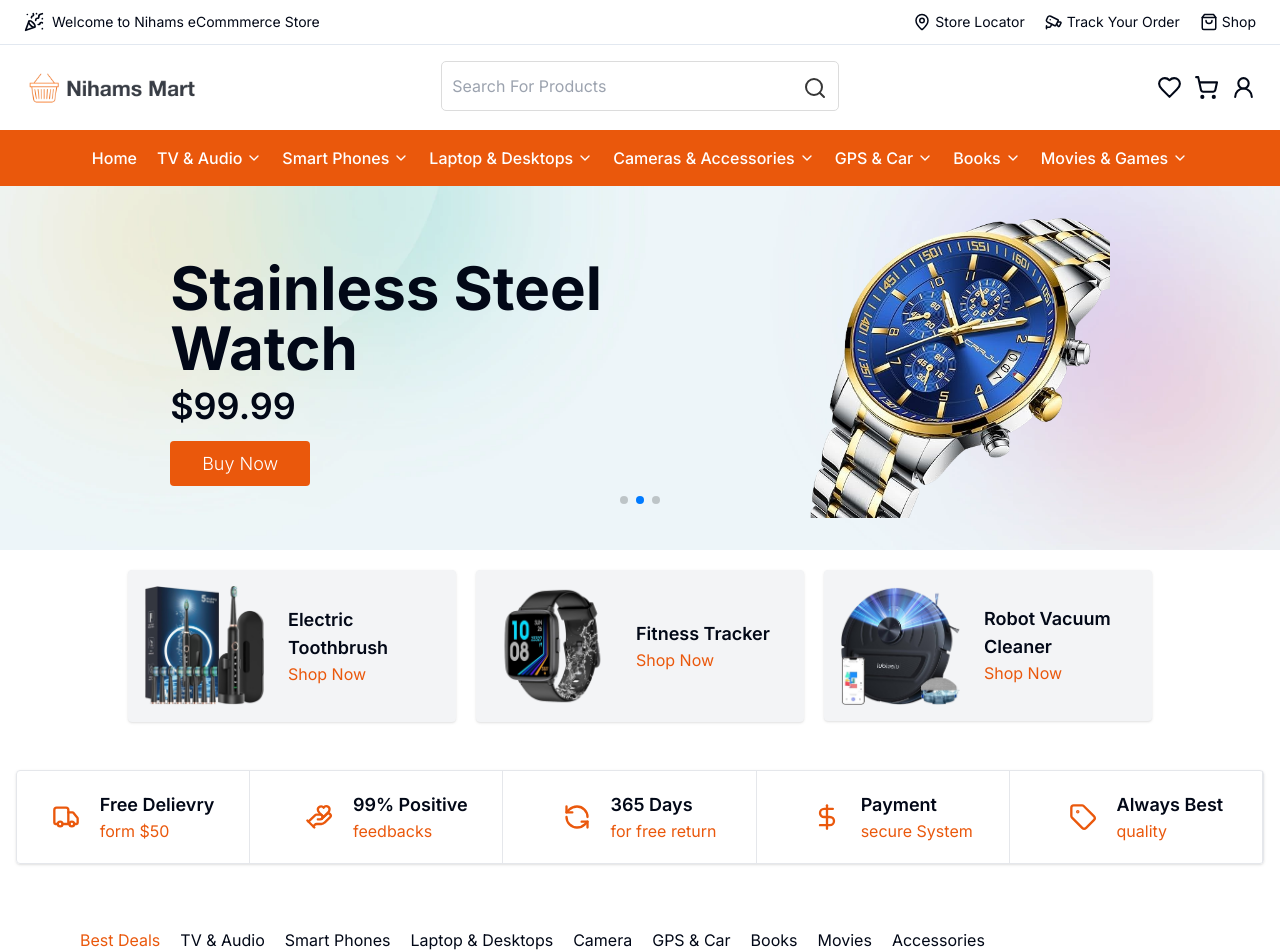
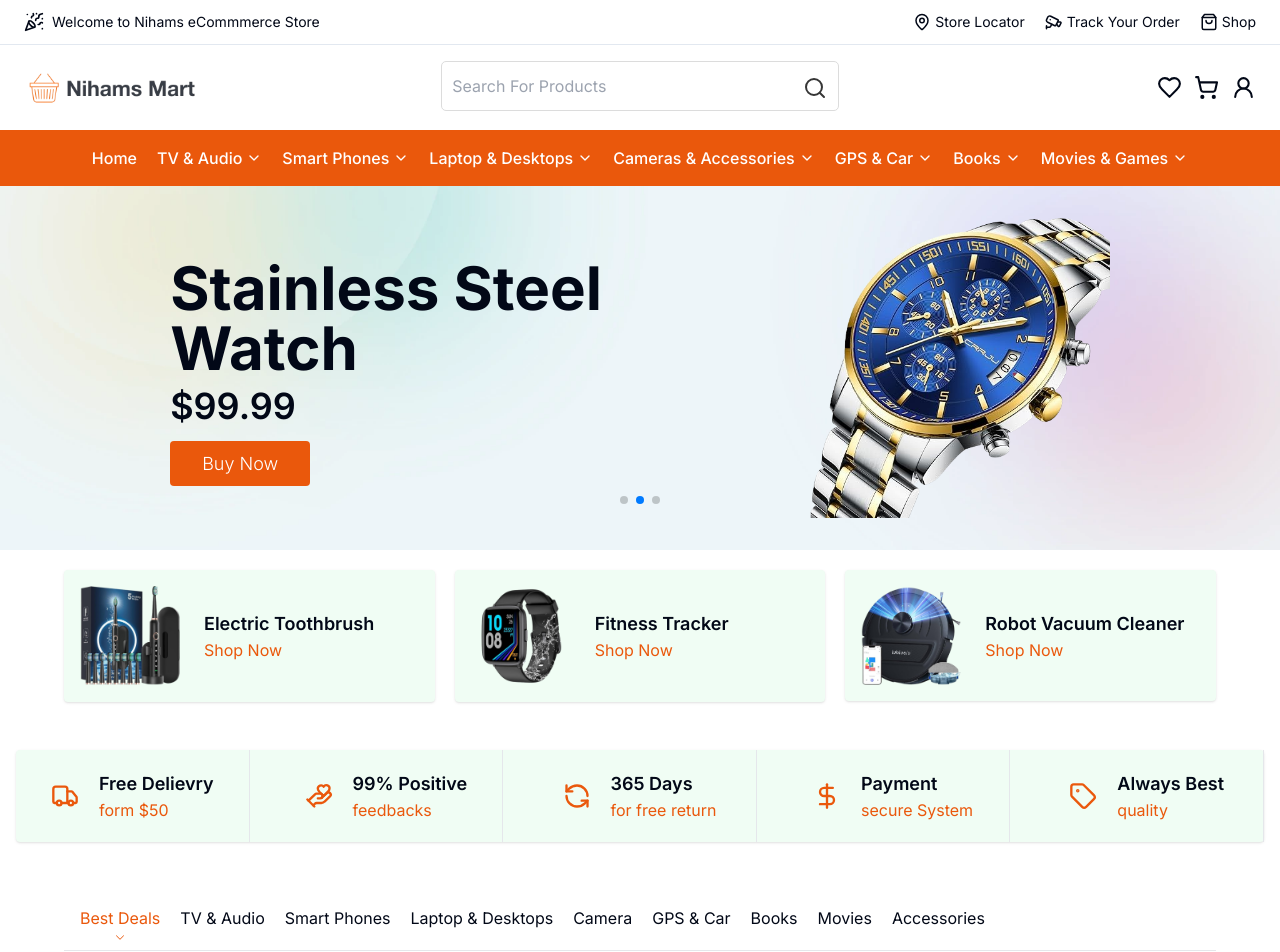
Before and after one commit to AhshanHabib26/Nihams-Ecom-Client, a Next.js app: page / in a window 1280 px wide. Shown: the top 952 px of the page. Built offline with nearby package versions, Linux system fonts and the light colour scheme.

Commit message:
Code Updated

```diff
--- a/src/components/client/BannerCard.tsx
+++ b/src/components/client/BannerCard.tsx
@@ -10,14 +10,14 @@ const BannerCard = () => {
   return (
     <div>
       <Container>
-        <div className="grid grid-cols-1 lg:grid-cols-3 gap-5  max-w-5xl mx-auto my-5">
+        <div className="grid grid-cols-1 lg:grid-cols-3 gap-5  max-w-6xl mx-auto my-5">
           {banner.slice(7, 10).map((item) => (
             <div key={item.id}>
-              <div className="flex items-center bg-gray-100 p-4 gap-6 rounded shadow">
+              <div className="flex items-center bg-green-50 p-4 gap-6 rounded shadow">
                 <Image
                   src={item.image}
-                  width={120}
-                  height={120}
+                  width={100}
+                  height={100}
                   alt={item.title}
                 />
                 <div>
--- a/src/components/client/InfoCard.tsx
+++ b/src/components/client/InfoCard.tsx
@@ -39,7 +39,7 @@ const InfoCard = () => {
   return (
     <div className="mt-12">
       <Container>
-        <div className="grid grid-cols-1 md:grid-cols-2 lg:grid-cols-5 gap-5 border-[1px] border-gray-200 shadow rounded">
+        <div className="grid grid-cols-1 md:grid-cols-2 lg:grid-cols-5 gap-5  shadow rounded bg-green-50">
           {infoItem.map((item, index) => (
             <div
               key={item.id}
--- a/src/components/client/VRecentProductCard.tsx
+++ b/src/components/client/VRecentProductCard.tsx
@@ -16,16 +16,16 @@ const VRecentProductCard: React.FC<TProductProps> = ({ product }) => {
         <div className="flex items-center justify-center my-3">
           <Image
             src={product.image}
-            width={150}
-            height={150}
-            className={`w-[100px] h-[90px] opacity-70 ${Styles.VRecentProductCardImg}`}
+            width={90}
+            height={90}
+            className={`w-[90px] h-[90px] opacity-70 ${Styles.VRecentProductCardImg}`}
             alt={product.title}
           />
         </div>
-        <div className="flex items-center justify-between mt-2">
+        <div className="flex items-center justify-between mt-3">
           <div>
             {product.offerPrice ? (
-              <div className="flex items-center gap-2">
+              <div className="flex items-center flex-col md:flex-row lg:flex-row md:gap-2 lg:gap-2 ">
                 <p className="  line-through text-red-500">${product.price}</p>
                 <p className=" text-lg font-medium">${product.offerPrice}</p>
               </div>
```
